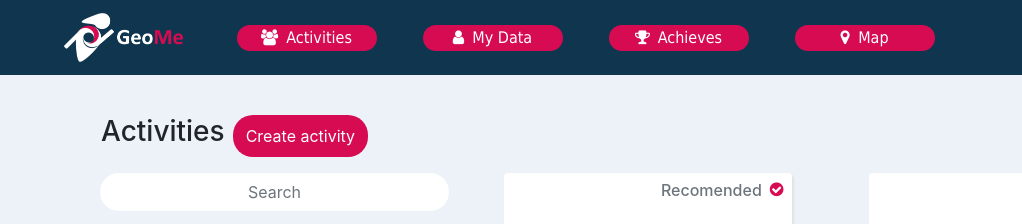
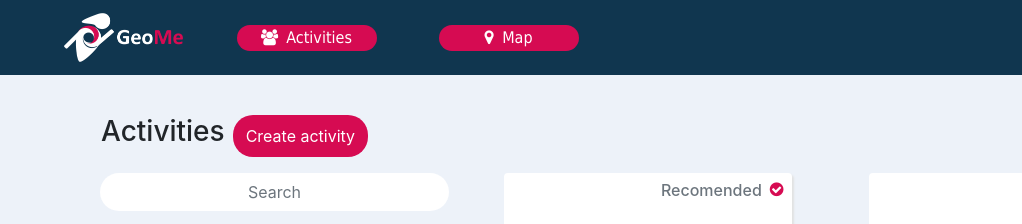
Before and after one commit to fabianotorrao/Projeto-interdisciplinar-1, a plain HTML site: page Projeto I/html/activities.html in a window 1280 px wide. Shown: the top 224 px of the page, 0-1022 px from the left. Drawn offline with nearby package versions, Linux system fonts and the light colour scheme.

Commit message:
Update activities.html

```diff
--- a/Projeto I/html/activities.html
+++ b/Projeto I/html/activities.html
@@ -17,7 +17,7 @@
   <link rel="stylesheet" href="https://stackpath.bootstrapcdn.com/font-awesome/4.7.0/css/font-awesome.min.css">
 </head>
 
-<body>
+<body onload="startTime()">
   <!--Navbar-->
   <nav id="menu" class="navbar navbar-expand-lg navbar-light  ">
     <button class="navbar-toggler" type="button" data-toggle="collapse" data-target="#navbarTogglerDemo01"
@@ -29,26 +29,26 @@
       <a class="navbar-brand" href="#"><img src="../images/icon_logo.png" class="float-left img-fluid "
           id="logotipoNav"></a>
       <ul class="navbar-nav mr-auto mt-2 mt-lg-0">
-        <li class="nav-item active ">
+        <li class="nav-item pr-3">
           <a class="nav-link" href="#"><button value="activities" class="navButton "><i
                 class="fa fa-users mr-2"></i><span>Activities</span></button> <span class="sr-only">(current)</span></a>
         </li>
-        <li class="nav-item">
-          <a class="nav-link" href="#"><button value="myData" class="navButton "><i class="fa fa-user mr-2"></i><span>My
-                Data</span></button></a>
-        </li>
-        <li class="nav-item">
-          <a class="nav-link" href="#"><button value="achieves" class="navButton "><i
-                class="fa fa-trophy mr-2"></i><span>Achieves</span></button></a>
-        </li>
-        <li class="nav-item">
-          <a class="nav-link" href="#"><button value="map" class="navButton "><i class="fa fa-map-marker mr-1"></i>
+        <li class="nav-item pr-3">
+          <a class="nav-link" href="#"><button value="map" class="navButton"><i class="fa fa-map-marker mr-1"></i>
               <span>Map</span></button></a>
         </li>
-        <li class="nav-item">
-          <a id="hourDisplay" class="nav-link">
+        <li class="nav-item pr-3">
+          <div>
+            <a class="nav-link">
+              <div class="row">
+                <div class="navButton" id="clock">
+                  <div id="time">
 
-          </a>
+                  </div>
+                </div>
+              </div>
+            </a>
+          </div>
         </li>
       </ul>
       <ul class="navbar-nav ml-auto  ">
@@ -321,6 +321,7 @@
   <!--Model Notifications-->
   <!-- Optional JavaScript -->
   <script type="module" src="../js/app.js"></script>
+  <script src="../js/HourFunction.js"></script>
   <!--<script src="../js/hourFunctionDisplay.js"></script>-->
   <!-- jQuery first, then Popper.js, then Bootstrap JS -->
   <script src="https://code.jquery.com/jquery-3.3.1.slim.min.js"
```
